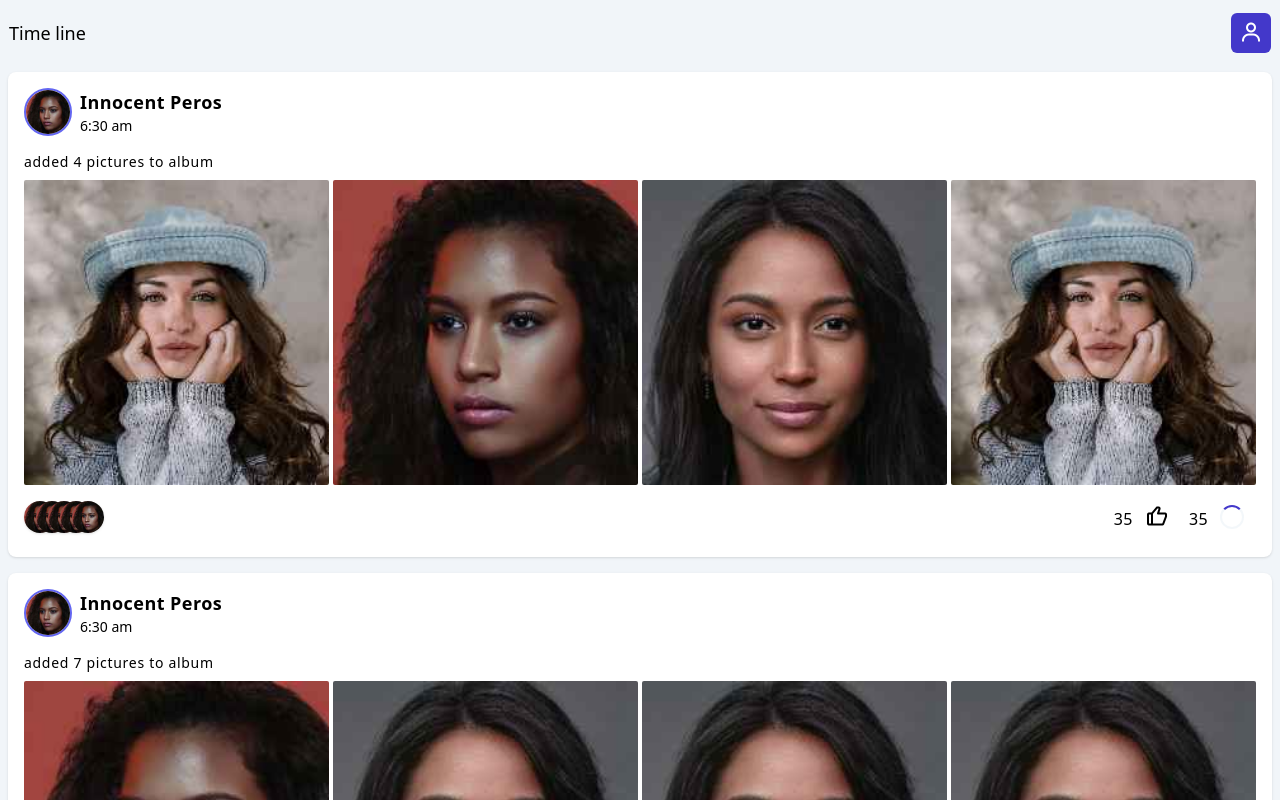
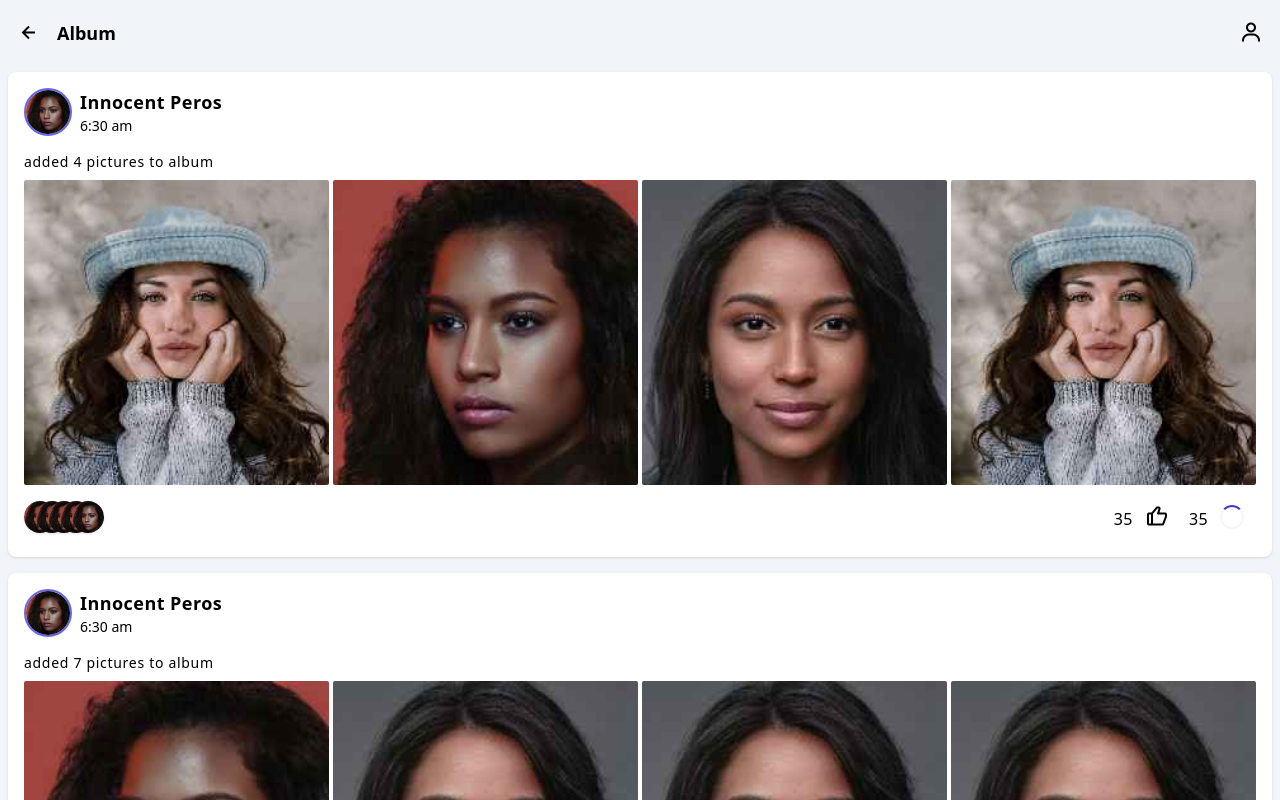
Before and after one commit to innocentperos/album-vite, a Vue app: page /#/home in a window 1280 px wide. Built offline with nearby package versions, Linux system fonts and the light colour scheme.

Commit message:
Created AppBar Component

```diff
--- a/app.js
+++ b/app.js
@@ -11,6 +11,7 @@ import SInput from "/src/ui/super-input.vue"
 import Image from "/src/ui/Image.vue"
 import Icon from "/src/ui/icon.vue"
 import IconButton from "/src/ui/IconButton.vue"
+import AppBar from "/src/ui/AppBar.vue"
 
 const pinia = createPinia()
 const app = createApp(App)
@@ -23,6 +24,6 @@ app.component("Avatar", Avatar)
 .component("Image", Image)
 .component("Icon", Icon)
 .component("IconButton", IconButton)
-
+.component("AppBar", AppBar)
 
 app.mount('#app')
--- a/src/pages/Home.vue
+++ b/src/pages/Home.vue
@@ -1,15 +1,13 @@
 <template>
   <div class="min-h-screen min-w-full pt-16 bg-slate-100 dark:bg-slate-800">
 
-    <div class="z-10 fixed top-0 left-0 min-h-16 py-3 bg-inherit dark:bg-slate-800 dark:text-white -50 border border-transparent shadow-slate-100/60 dark:shadow-lg shadow-slate-800/60 w-full flex items-center px-2">
-      <span class="text-lg">Time line</span>
+    <AppBar back>
 
-      <div class="ml-auto ">
-        <IconButton icon="bx-user text-2xl"/>
-      </div>
-    </div>
-
-    <div class=" space-y-4 p-2 ">
+      <template #actions>
+        <IconButton text icon="bx-user text-2xl" />
+      </template>
+    </AppBar>
+    <div class="space-y-4 p-2 ">
       <TimelineItem :key="i" v-for="i in 10" class="shadow">
 
       </TimelineItem>
--- /dev/null
+++ b/src/ui/AppBar.vue
@@ -0,0 +1,49 @@
+<template>
+  <div class="z-10 fixed top-0 left-0 min-h-16 py-3 bg-inherit dark:bg-slate-800 dark:text-white -50 border border-transparent shadow-slate-100/60 dark:shadow-lg shadow-slate-800/60 dark:shadow-slate-800/30 w-full flex items-center px-2">
+
+    <IconButton v-if="icon" text  :icon="icon +' text-2xl'" class="mr-2">
+    </IconButton>
+
+    <span class="text-lg font-bold">{{title}}</span>
+
+    <div class="ml-auto ">
+      <slot name="actions">
+
+      </slot>
+
+    </div>
+  </div>
+
+</template>
+
+<script setup>
+import {computed} from "vue"
+import router from '/router'
+  const props = defineProps({
+    title: {
+      type: String,
+      default: "Album"
+    },
+    mainIcon:String,
+    back:Boolean
+  })
+  const icon = computed(function(){
+    if(props.mainIcon) return props.mainIcon
+
+    if (props.back && !props.mainIcon)
+      return "bx-left-arrow-alt"
+
+    return undefined;
+
+  })
+  const emits = defineEmits(['main'])
+
+  function mainClicked(e){
+    e.stopPorpagation()
+    if(props.back){
+      router.pop()
+      return
+      }
+    emits("main", e)
+  }
+</script>
```
Also changed, not shown: src/ui/IconButton.vue (line endings or trailing spaces).
